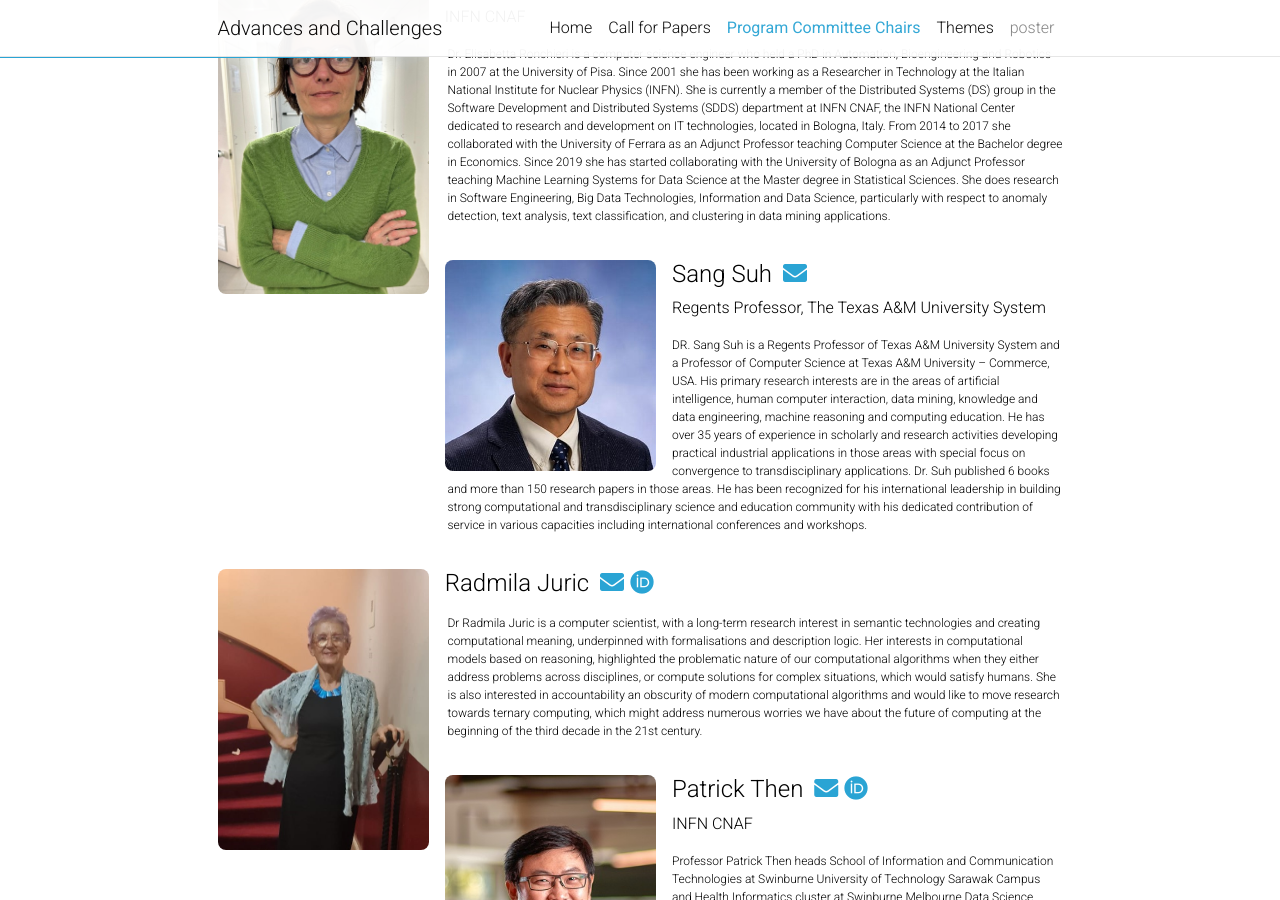
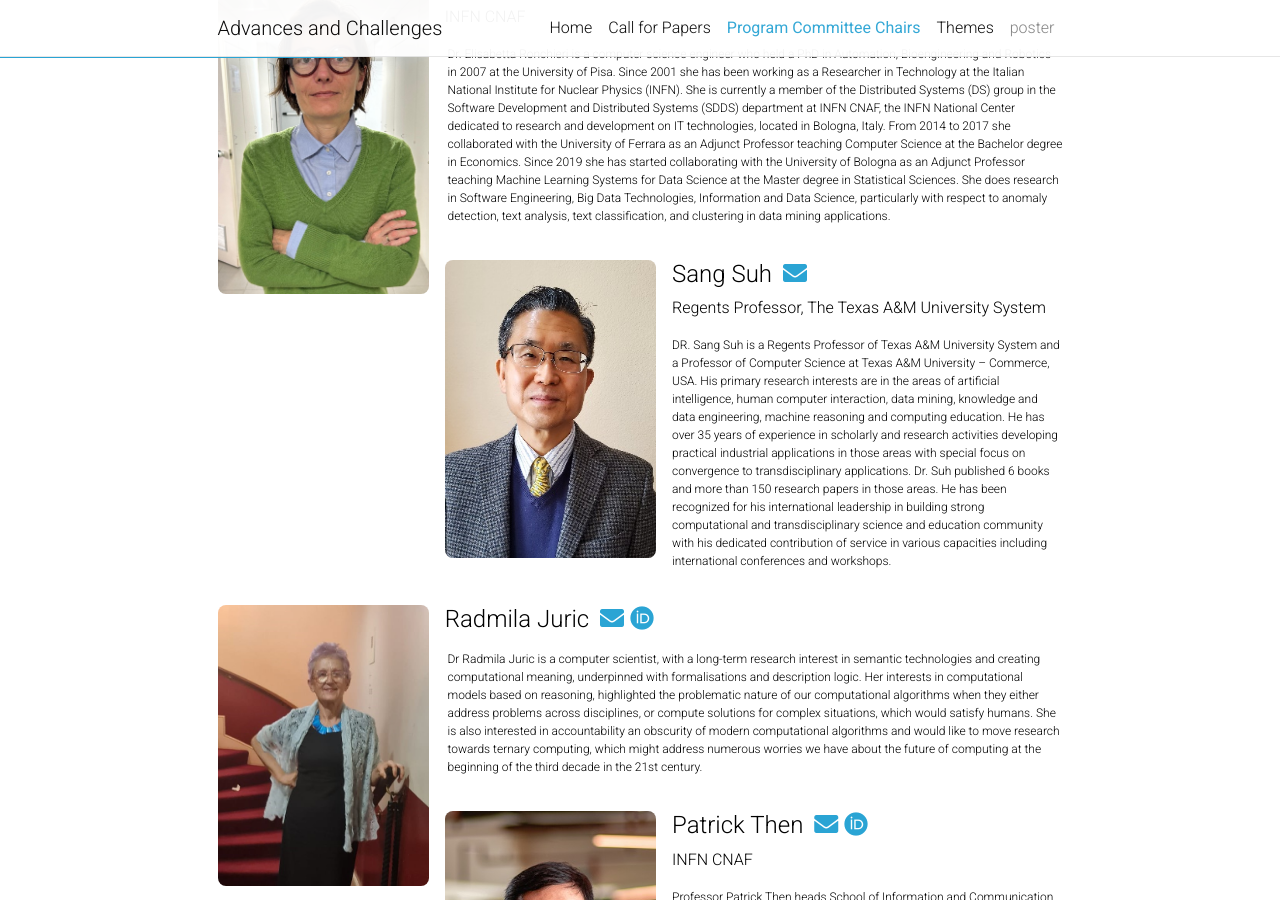
Before and after one commit to GenAI4DPS/advances-challenges, a Jekyll site: the page built from _pages/organizers.md, in a window 1280 px wide and 900 px high, scrolled down 414 px. Built offline with Jekyll 4.4.1, drawn with Linux system fonts in a browser that asks for light colours; comment, search, counter and statistics services are not loaded; a style sheet for code colours, icons or effects is not loaded.

Commit message:
Update organizers.md

```diff
--- a/_pages/organizers.md
+++ b/_pages/organizers.md
@@ -24,7 +24,7 @@ nav_order: 1
 </div>
 
 <div class="organizer">
-  <img class="photo" alt="Sang C. Suh, Ph.D." src="{{ site.baseurl }}/assets/img/people/sang.jpeg">
+  <img class="photo" alt="Sang C. Suh, Ph.D." src="{{ site.baseurl }}/assets/img/people/sang.jpg">
   <div class="info">
     <h4>Sang Suh
       <a href="mailto:Sang.Suh@tamuc.edu" title="email"><i class="fas fa-envelope" style="margin-left: 5px;"></i></a>
```
